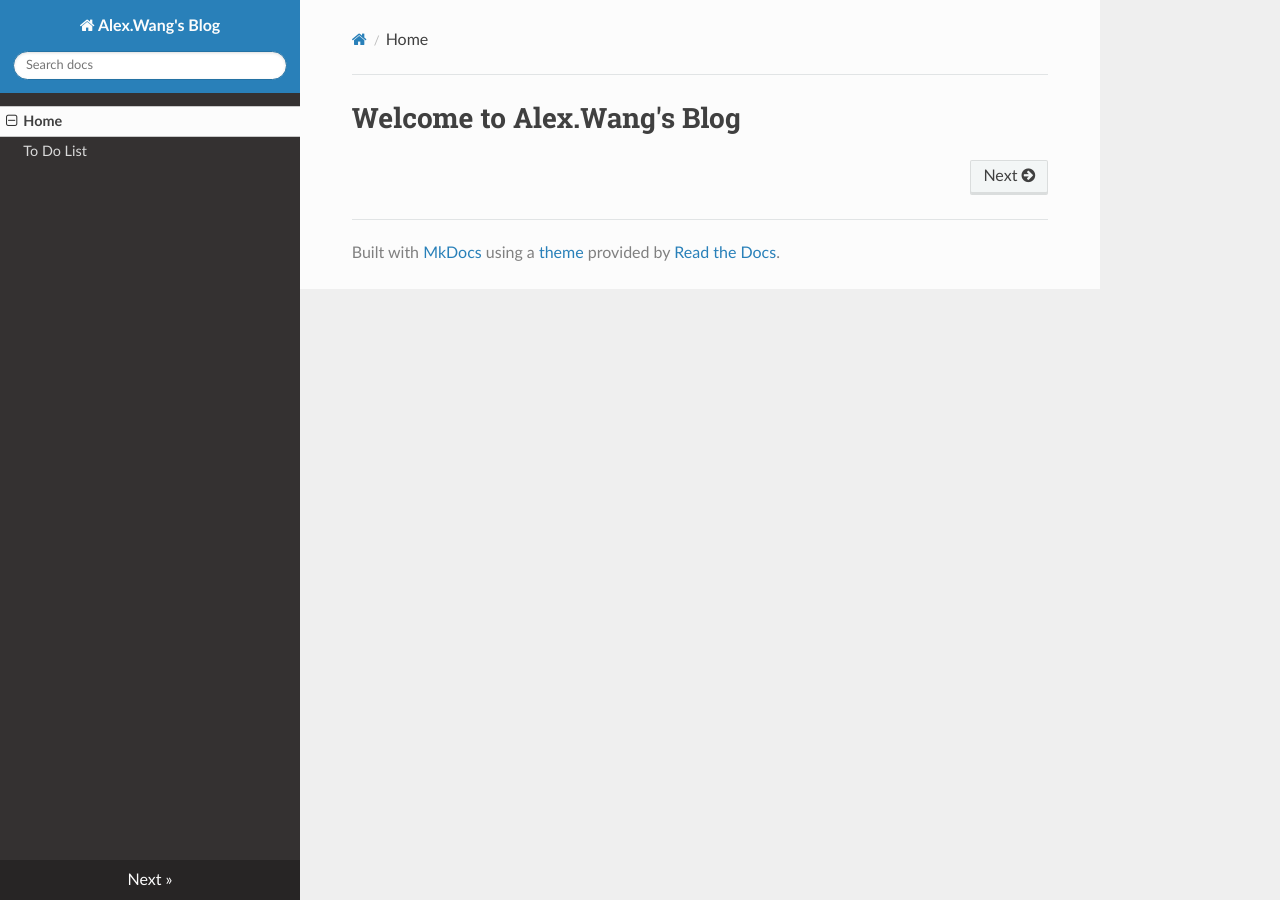
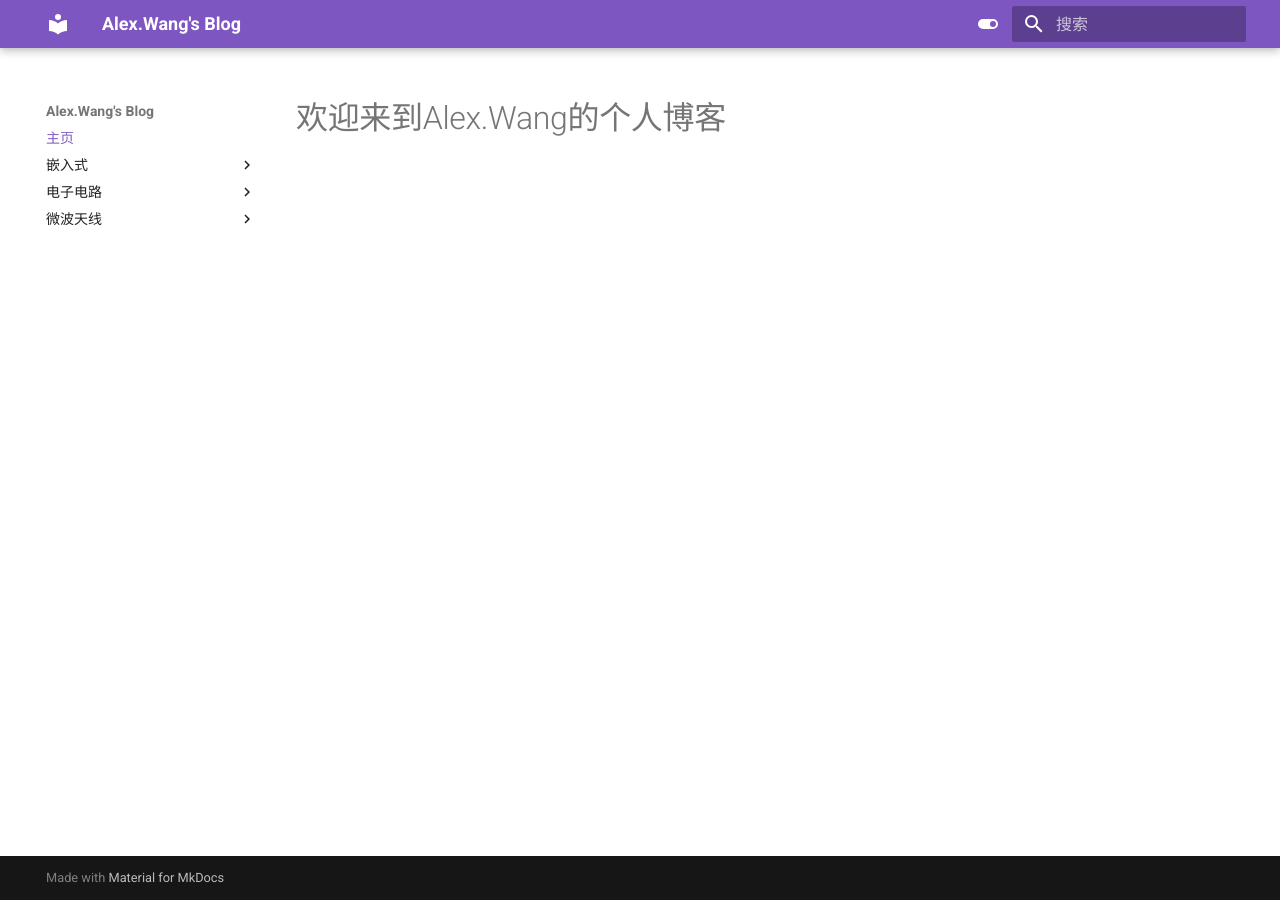
Before and after one commit to Alex-WangHT/Alex-Note, an MkDocs documentation site: the page built from docs/index.md, in a window 1280 px wide. Built offline with MkDocs 1.6.1 and Material for MkDocs 9.7.7, drawn with Linux system fonts in a browser that asks for light colours; nearby versions of some CDN libraries.

Commit message:
Change Theme & Add Items[2024/10/20]

```diff
--- a/docs/index.md
+++ b/docs/index.md
@@ -1 +1 @@
-# Welcome to Alex.Wang's Blog
+# 欢迎来到Alex.Wang的个人博客
--- a/mkdocs.yml
+++ b/mkdocs.yml
@@ -1,5 +1,41 @@
+#[Info]
 site_name: Alex.Wang's Blog
+site_author: Alex.Wang
+
+#[UI]
+theme:
+    name: material
+    language: zh
+    hljs_languages:
+        - yaml
+    palette:
+        - media: "(prefers-color-scheme: light)"
+          scheme: default
+          primary: deep purple
+          accent: indigo
+          toggle:
+            icon: material/toggle-switch
+            name: 切换至夜间模式
+        - media: "(prefers-color-scheme: dark)"
+          scheme: slate
+          primary: black
+          accent: indigo
+          toggle:
+            icon: material/toggle-switch-off-outline
+            name: 切换至日间模式
+
+
+#[Navigation]
 nav:
-    - Home: index.md
-    - To Do List: to-do-list.md
-theme: readthedocs
+    - '主页': "index.md"
+    - '嵌入式':
+        - 'STM32': "嵌入式单片机/STM32.md"
+        - 'RTOS学习-[RT-Thread]': "嵌入式单片机/RTOS-RT-Thread.md"
+        - 'RTOS学习-[从0开始的RTOS]': "嵌入式单片机/RTOS-DIY.md"
+    - '电子电路':
+        - '晶体管放大电路(BJT)': "晶体管放大电路/Transmitter-BJT.md"
+        - '晶体管放大电路(FET)': "晶体管放大电路/Transmitter-FET.md"
+        - '滤波器设计与实现':
+            - 'LC滤波器设计与实现': "滤波器设计与实现/LC-Filter.md"
+    - '微波天线':
+        - '电磁场与电磁波': "电磁场与电磁波/Electromagnetics.md"
```
Also changed, not shown: docs/嵌入式单片机/RTOS-DIY.md (added), docs/嵌入式单片机/RTOS-RT-Thread.md (added), docs/嵌入式单片机/STM32.md (added), docs/晶体管放大电路/Transmitter-BJT.md (added), docs/晶体管放大电路/Transmitter-FET.md (added), docs/滤波器设计与实现/LC-Filter.md (added), docs/电磁场与电磁波/Electromagnetics.md (added).
